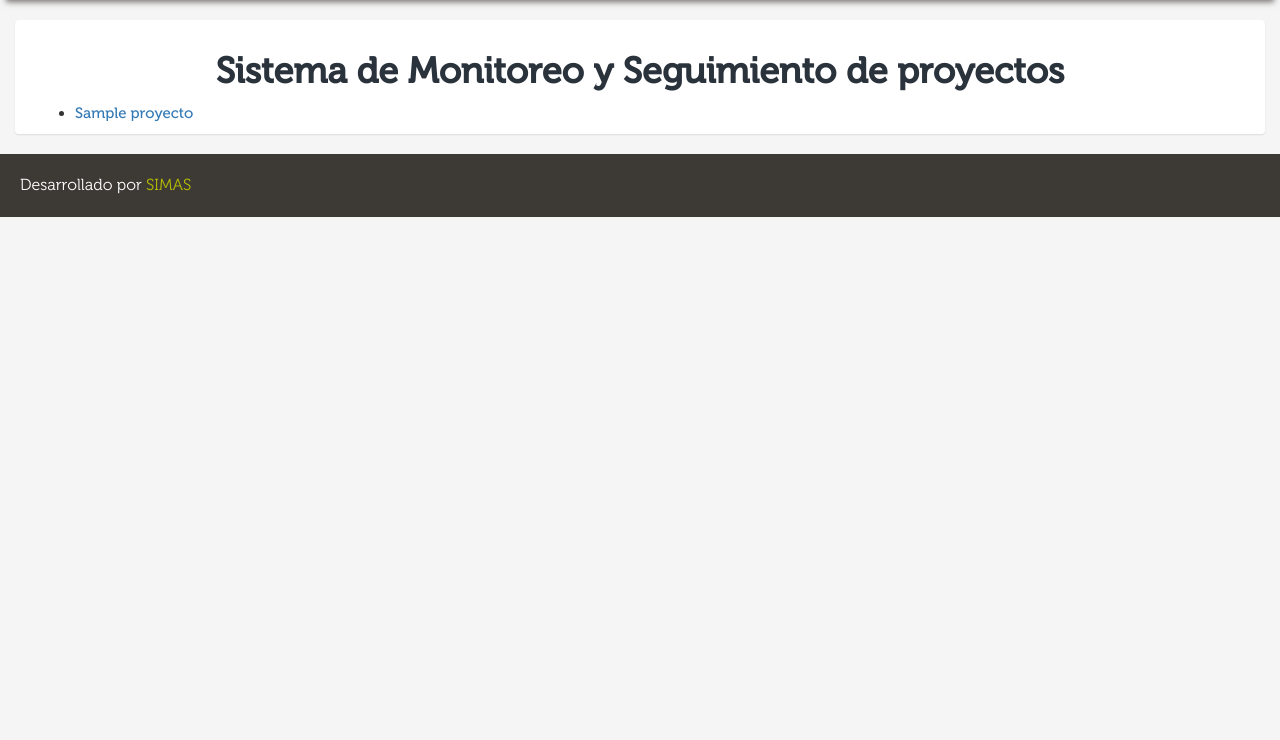
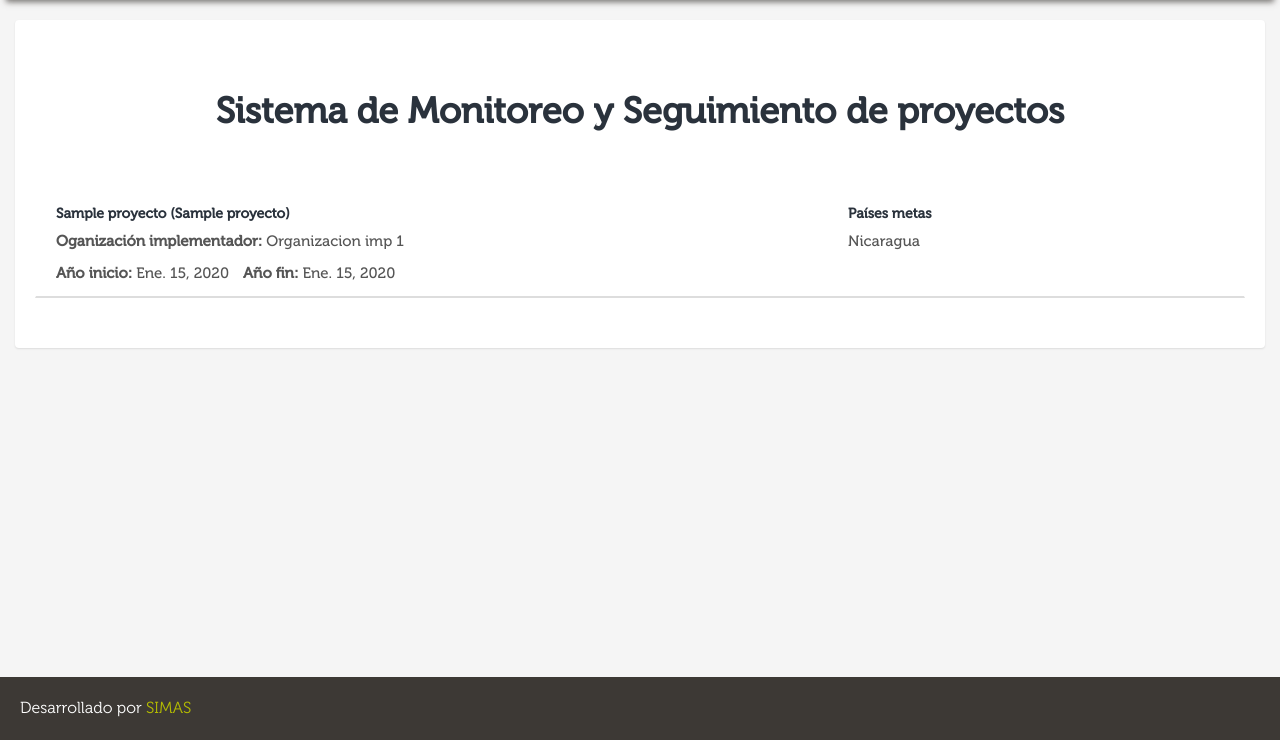
Before and after one commit to ErickMurillo/gec_rikolto, a Django app: page / in a window 1280 px wide. Shown: the part 60-800 px from the top of the page. Run offline with Django 3.2, Linux system fonts and the light colour scheme; a user stored in the database is signed in; data comes from the database, SQL or seed files in the repository; tables that the repository leaves empty hold one stand-in row (values such as "Sample post"); parts of the project's set-up code (start-up, migrations or seed data) failed here and were passed over; some libraries are stand-ins or nearby versions; some web fonts are replaced.

Commit message:
agregando diseno simple en el index de lista de proyectos

```diff
--- a/static_media/css/style.css
+++ b/static_media/css/style.css
@@ -3565,7 +3565,14 @@
 
 .footer2 {background-color: #2a323c;color: white;padding: 20px;width: 100%;position: absolute;bottom: 0px;}
 .footer2 a{color: white;}
-.footer3 {background-color: #3D3935;color: white;padding: 20px;}
+.footer3 {
+    background-color: #3D3935;
+    color: white;
+    padding: 20px;
+    position: absolute;
+    bottom: 0;
+    width: 100%;
+}
 .footer3 a{color: #b5bd00;}
 .wrapper-page2 {
     margin: 2.5% auto;
@@ -3965,3 +3972,29 @@
   color: white;
   cursor: pointer;
 }
+.mt-50{
+    margin-top: 50px !important;
+}
+
+.mb-20{
+    margin-bottom: 20px !important;
+}
+.mb-30{
+    margin-bottom: 30px !important;
+}
+.mb-40{
+    margin-bottom: 40px !important;
+}
+.mb-50{
+    margin-bottom: 50px !important;
+}
+
+.mb-100{
+    margin-bottom: 100px !important;
+}
+
+.list-group-item{
+    border-color: transparent;
+    border-bottom: 2px solid #ddd;
+
+}
--- a/templates/index.html
+++ b/templates/index.html
@@ -2,18 +2,52 @@
 {% load static %}
 
 {% block content %}
-<div class="panel panel-primary">
+<style>
+ /*.prueba{ height: 2000px;}*/
+</style>
+
+<div class="panel panel-primary mb-100">
     <div class="panel-body index-body">
         <div class="row">
             <div class="col-xs-12 col-sm-12 col-md-12 col-lg-12">
-              <h1 class="text-center">Sistema de Monitoreo y Seguimiento de proyectos</h1>
+              <h1 class="text-center mb-50 mt-50">Sistema de Monitoreo y Seguimiento de proyectos</h1>
             </div>
             <div class="col-md-12">
-              <ul>
-                {% for obj in proyectos %}
-                <li><a href="{% url 'marco-logico' obj.id %}">{{obj.nombre}}</a></li>
-                {% endfor %}
-              </ul>
+                <ul class="list-group list mb-50">
+                    {% for obj in proyectos %}
+                    <li>
+                        <a class="list-group-item" href="{% url 'marco-logico' obj.id %}">
+                            <div class="row">
+                                <div class="col-md-8">
+                                    <h5>{{obj.nombre}} ({{obj.nombre_corto}})</h5>
+                                    <p>
+                                        <strong>Oganización implementador: </strong> {{obj.org_implementador}}
+                                    </p>
+                                    <ul class="list-inline">
+                                        <li>
+                                            <strong>Año inicio: </strong>{{obj.anio_inicio}}
+                                        </li>
+                                        <li>
+                                            <strong>Año fin: </strong>{{obj.anio_fin}}
+                                        </li>
+                                    </ul>
+                                </div>
+                                <div class="col-md-4">
+                                    <h5>Países metas</h5>
+                                    <p>
+                                    {% for x in  obj.paises.all %}
+                                        {{x.nombre}} {% if not forloop.last %}, {% endif %}
+                                    {% endfor %}
+                                    </p>
+
+                                </div>
+                            </div>
+
+                        </a>
+                    </li>
+                    {% endfor %}
+
+                </ul>
             </div>
 
         </div>
```
